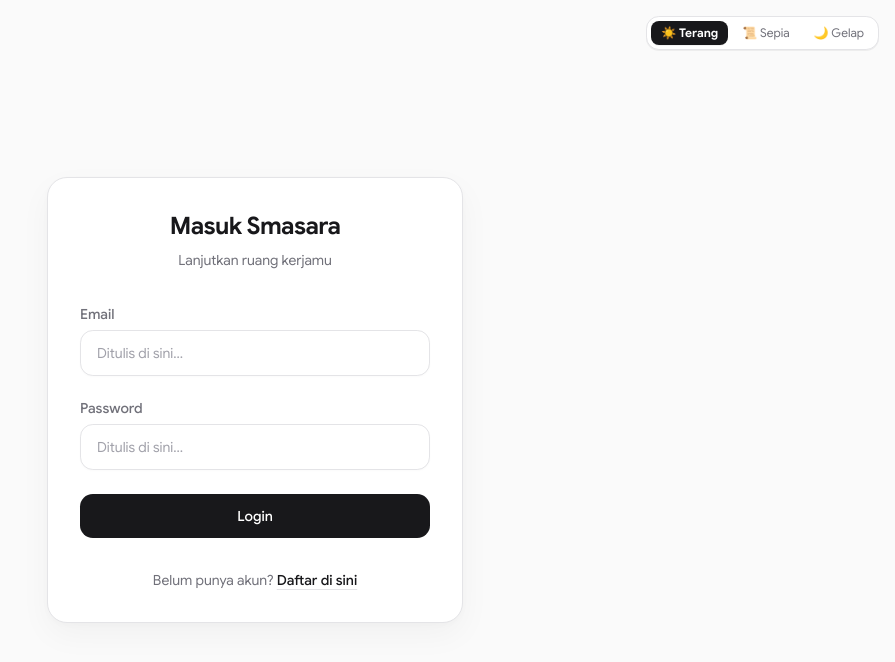
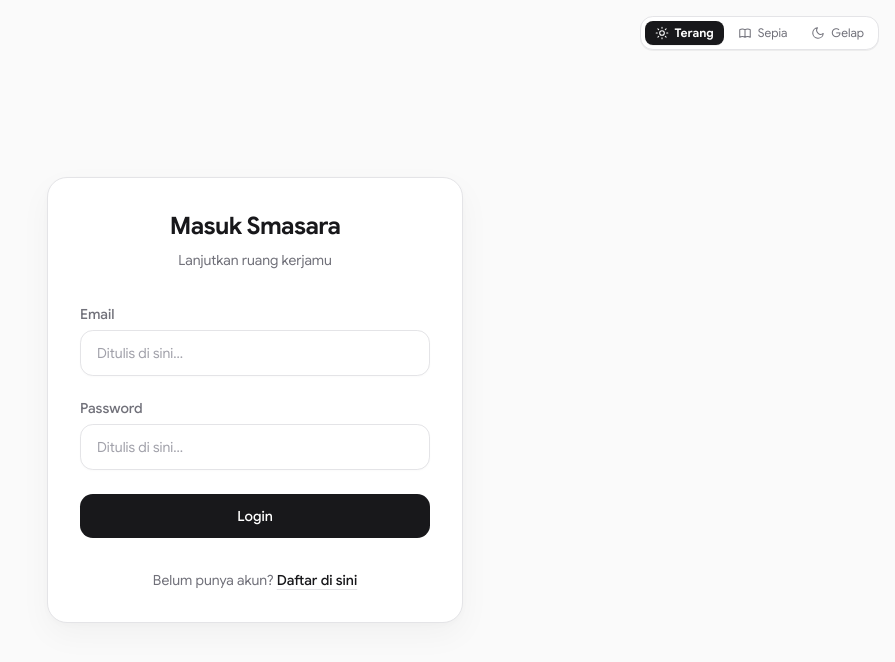
Before and after one commit to FajarrKurniawan9/smasara-workspace, a SvelteKit app in the folder frontend/: page /login in a window 1280 px wide. Shown: the top 662 px of the page, without its empty margins (385-1280 px from the left). Built offline with nearby package versions, Linux system fonts and the light colour scheme; no server answers.

Commit message:
feat(ui): replace emojis with minimalist svg icons and fix folder deletion state

```diff
--- a/frontend/src/lib/components/folder/FolderIndexView.svelte
+++ b/frontend/src/lib/components/folder/FolderIndexView.svelte
@@ -61,11 +61,13 @@
 	async function handleConfirmDeleteFolder() {
 		const wsId = workspaceStore.currentWorkspaceId;
 		if (!wsId || !folder) return;
+		const folderId = folder.id;
+		const folderName = folder.name;
 		try {
 			isDeletingFolder = true;
-			await folderStore.deleteFolder(wsId, folder.id);
-			toast.success(`Folder "${folder.name}" berhasil dihapus.`);
-			window.dispatchEvent(new CustomEvent('folderdeleted', { detail: { folderId: folder.id } }));
+			await folderStore.deleteFolder(wsId, folderId);
+			toast.success(`Folder "${folderName}" berhasil dihapus.`);
+			window.dispatchEvent(new CustomEvent('folderdeleted', { detail: { folderId } }));
 			isDeleteModalOpen = false;
 			folderStore.openDocumentEditor();
 		} catch (err: unknown) {
--- a/frontend/src/lib/components/folder/FolderTree.svelte
+++ b/frontend/src/lib/components/folder/FolderTree.svelte
@@ -42,12 +42,15 @@
 		const wsId = workspaceStore.currentWorkspaceId;
 		if (!wsId) return;
 
+		const targetFolderId = folderToDelete.id;
+		const targetFolderName = folderToDelete.name;
+
 		try {
 			isDeletingFolder = true;
-			await folderStore.deleteFolder(wsId, folderToDelete.id);
-			toast.success(`Folder "${folderToDelete.name}" berhasil dihapus.`);
+			await folderStore.deleteFolder(wsId, targetFolderId);
+			toast.success(`Folder "${targetFolderName}" berhasil dihapus.`);
 			window.dispatchEvent(
-				new CustomEvent('folderdeleted', { detail: { folderId: folderToDelete.id } })
+				new CustomEvent('folderdeleted', { detail: { folderId: targetFolderId } })
 			);
 			isDeleteModalOpen = false;
 			folderToDelete = null;
--- a/frontend/src/lib/components/graph/PublicGraphView.svelte
+++ b/frontend/src/lib/components/graph/PublicGraphView.svelte
@@ -518,10 +518,23 @@
 	<div
 		class="flex items-center justify-between border-t border-neutral-100 bg-white px-4 py-2 text-[11px] text-neutral-400"
 	>
-		<div class="flex items-center gap-3">
+		<div class="flex items-center gap-2">
+			<svg
+				class="h-3.5 w-3.5 shrink-0 text-amber-500"
+				fill="none"
+				viewBox="0 0 24 24"
+				stroke="currentColor"
+				stroke-width="1.75"
+			>
+				<path
+					stroke-linecap="round"
+					stroke-linejoin="round"
+					d="M9.663 17h4.673M12 3v1m6.364 1.636l-.707.707M21 12h-1M4 12H3m3.343-5.657l-.707-.707m2.828 9.9a5 5 0 117.072 0l-.548.547A3.374 3.374 0 0014 18.469V19a2 2 0 11-4 0v-.531c0-.895-.356-1.754-.988-2.386l-.548-.547z"
+				/>
+			</svg>
 			<span
-				>💡 <strong>Tips:</strong> Geser mouse untuk menggeser kanvas, gunakan roda mouse untuk zoom,
-				dan seret simpul untuk mengatur letak.</span
+				><strong>Tips:</strong> Geser mouse untuk menggeser kanvas, gunakan roda mouse untuk zoom, dan
+				seret simpul untuk mengatur letak.</span
 			>
 		</div>
 		<span>Max 100 Simpul</span>
--- a/frontend/src/lib/components/graph/WorkspaceGraphView.svelte
+++ b/frontend/src/lib/components/graph/WorkspaceGraphView.svelte
@@ -368,9 +368,24 @@
 		<!-- Left: Informasi Ringkas & Judul -->
 		<div class="flex items-center gap-2.5">
 			<span
-				class="flex h-7 w-7 items-center justify-center rounded-xl bg-emerald-500/10 text-sm font-bold text-emerald-600"
+				class="flex h-7 w-7 items-center justify-center rounded-xl bg-emerald-500/10 text-emerald-600"
 			>
-				🕸️
+				<svg
+					class="h-4 w-4"
+					fill="none"
+					viewBox="0 0 24 24"
+					stroke="currentColor"
+					stroke-width="1.75"
+				>
+					<circle cx="6" cy="6" r="2.5" />
+					<circle cx="18" cy="8" r="2.5" />
+					<circle cx="12" cy="18" r="2.5" />
+					<path
+						stroke-linecap="round"
+						stroke-linejoin="round"
+						d="M8.2 7.2l7.6 1.6M7.2 8.2l3.6 7.6M16.8 9.8l-3.6 6"
+					/>
+				</svg>
 			</span>
 			<div>
 				<h3 class="text-sm font-semibold tracking-tight text-[var(--text-primary)]">
@@ -491,7 +506,24 @@
 	<div class="relative flex-1 bg-[var(--bg-surface)]">
 		{#if graphData.nodes.length === 0}
 			<div class="flex h-full flex-col items-center justify-center p-8 text-center">
-				<div class="mb-3 rounded-2xl bg-[var(--bg-surface-subtle)] p-4 text-3xl">🕸️</div>
+				<div class="mb-3 rounded-2xl bg-[var(--bg-surface-subtle)] p-4 text-emerald-600">
+					<svg
+						class="h-8 w-8"
+						fill="none"
+						viewBox="0 0 24 24"
+						stroke="currentColor"
+						stroke-width="1.75"
+					>
+						<circle cx="6" cy="6" r="2.5" />
+						<circle cx="18" cy="8" r="2.5" />
+						<circle cx="12" cy="18" r="2.5" />
+						<path
+							stroke-linecap="round"
+							stroke-linejoin="round"
+							d="M8.2 7.2l7.6 1.6M7.2 8.2l3.6 7.6M16.8 9.8l-3.6 6"
+						/>
+					</svg>
+				</div>
 				<h4 class="text-sm font-semibold text-[var(--text-primary)]">
 					Belum Ada Catatan untuk Ditampilkan
 				</h4>
--- a/frontend/src/routes/(auth)/login/+page.svelte
+++ b/frontend/src/routes/(auth)/login/+page.svelte
@@ -53,35 +53,78 @@
 		<button
 			type="button"
 			onclick={() => themeStore.setMode('light')}
-			class="rounded-lg px-2.5 py-1 text-xs transition-colors {themeStore.mode === 'light'
+			class="flex items-center gap-1.5 rounded-lg px-2.5 py-1 text-xs transition-colors {themeStore.mode ===
+			'light'
 				? 'bg-[var(--text-primary)] text-[var(--bg-surface)] font-semibold shadow-2xs'
 				: 'text-[var(--text-secondary)] hover:text-[var(--text-primary)]'}"
 			title="Tema Terang (Light)"
 			aria-label="Mode Terang"
 		>
-			☀️ Terang
+			<svg
+				class="h-3.5 w-3.5"
+				fill="none"
+				viewBox="0 0 24 24"
+				stroke="currentColor"
+				stroke-width="1.75"
+			>
+				<circle cx="12" cy="12" r="4" stroke-linecap="round" stroke-linejoin="round" />
+				<path
+					stroke-linecap="round"
+					stroke-linejoin="round"
+					d="M12 2v2m0 16v2M4.93 4.93l1.41 1.41m11.32 11.32l1.41 1.41M2 12h2m16 0h2M6.34 17.66l-1.41 1.41M19.07 4.93l-1.41 1.41"
+				/>
+			</svg>
+			<span>Terang</span>
 		</button>
 		<button
 			type="button"
 			onclick={() => themeStore.setMode('normal')}
-			class="rounded-lg px-2.5 py-1 text-xs transition-colors {themeStore.mode === 'normal'
+			class="flex items-center gap-1.5 rounded-lg px-2.5 py-1 text-xs transition-colors {themeStore.mode ===
+			'normal'
 				? 'bg-[var(--text-primary)] text-[var(--bg-surface)] font-semibold shadow-2xs'
 				: 'text-[var(--text-secondary)] hover:text-[var(--text-primary)]'}"
 			title="Tema Sepia / Normal (Warm)"
 			aria-label="Mode Sepia Normal"
 		>
-			📜 Sepia
+			<svg
+				class="h-3.5 w-3.5"
+				fill="none"
+				viewBox="0 0 24 24"
+				stroke="currentColor"
+				stroke-width="1.75"
+			>
+				<path
+					stroke-linecap="round"
+					stroke-linejoin="round"
+					d="M12 6.253v13m0-13C10.832 5.477 9.246 5 7.5 5S4.168 5.477 3 6.253v13C4.168 18.477 5.754 18 7.5 18s3.332.477 4.5 1.253m0-13C13.168 5.477 14.754 5 16.5 5c1.747 0 3.332.477 4.5 1.253v13C19.832 18.477 18.247 18 16.5 18c-1.746 0-3.332.477-4.5 1.253"
+				/>
+			</svg>
+			<span>Sepia</span>
 		</button>
 		<button
 			type="button"
 			onclick={() => themeStore.setMode('dark')}
-			class="rounded-lg px-2.5 py-1 text-xs transition-colors {themeStore.mode === 'dark'
+			class="flex items-center gap-1.5 rounded-lg px-2.5 py-1 text-xs transition-colors {themeStore.mode ===
+			'dark'
 				? 'bg-[var(--text-primary)] text-[var(--bg-surface)] font-semibold shadow-2xs'
 				: 'text-[var(--text-secondary)] hover:text-[var(--text-primary)]'}"
 			title="Tema Gelap (Dark)"
 			aria-label="Mode Gelap"
 		>
-			🌙 Gelap
+			<svg
+				class="h-3.5 w-3.5"
+				fill="none"
+				viewBox="0 0 24 24"
+				stroke="currentColor"
+				stroke-width="1.75"
+			>
+				<path
+					stroke-linecap="round"
+					stroke-linejoin="round"
+					d="M21 12.79A9 9 0 1 1 11.21 3 7 7 0 0 0 21 12.79z"
+				/>
+			</svg>
+			<span>Gelap</span>
 		</button>
 	</div>
 
--- a/frontend/src/routes/(auth)/register/+page.svelte
+++ b/frontend/src/routes/(auth)/register/+page.svelte
@@ -43,35 +43,78 @@
 		<button
 			type="button"
 			onclick={() => themeStore.setMode('light')}
-			class="rounded-lg px-2.5 py-1 text-xs transition-colors {themeStore.mode === 'light'
+			class="flex items-center gap-1.5 rounded-lg px-2.5 py-1 text-xs transition-colors {themeStore.mode ===
+			'light'
 				? 'bg-[var(--text-primary)] text-[var(--bg-surface)] font-semibold shadow-2xs'
 				: 'text-[var(--text-secondary)] hover:text-[var(--text-primary)]'}"
 			title="Tema Terang (Light)"
 			aria-label="Mode Terang"
 		>
-			☀️ Terang
+			<svg
+				class="h-3.5 w-3.5"
+				fill="none"
+				viewBox="0 0 24 24"
+				stroke="currentColor"
+				stroke-width="1.75"
+			>
+				<circle cx="12" cy="12" r="4" stroke-linecap="round" stroke-linejoin="round" />
+				<path
+					stroke-linecap="round"
+					stroke-linejoin="round"
+					d="M12 2v2m0 16v2M4.93 4.93l1.41 1.41m11.32 11.32l1.41 1.41M2 12h2m16 0h2M6.34 17.66l-1.41 1.41M19.07 4.93l-1.41 1.41"
+				/>
+			</svg>
+			<span>Terang</span>
 		</button>
 		<button
 			type="button"
 			onclick={() => themeStore.setMode('normal')}
-			class="rounded-lg px-2.5 py-1 text-xs transition-colors {themeStore.mode === 'normal'
+			class="flex items-center gap-1.5 rounded-lg px-2.5 py-1 text-xs transition-colors {themeStore.mode ===
+			'normal'
 				? 'bg-[var(--text-primary)] text-[var(--bg-surface)] font-semibold shadow-2xs'
 				: 'text-[var(--text-secondary)] hover:text-[var(--text-primary)]'}"
 			title="Tema Sepia / Normal (Warm)"
 			aria-label="Mode Sepia Normal"
 		>
-			📜 Sepia
+			<svg
+				class="h-3.5 w-3.5"
+				fill="none"
+				viewBox="0 0 24 24"
+				stroke="currentColor"
+				stroke-width="1.75"
+			>
+				<path
+					stroke-linecap="round"
+					stroke-linejoin="round"
+					d="M12 6.253v13m0-13C10.832 5.477 9.246 5 7.5 5S4.168 5.477 3 6.253v13C4.168 18.477 5.754 18 7.5 18s3.332.477 4.5 1.253m0-13C13.168 5.477 14.754 5 16.5 5c1.747 0 3.332.477 4.5 1.253v13C19.832 18.477 18.247 18 16.5 18c-1.746 0-3.332.477-4.5 1.253"
+				/>
+			</svg>
+			<span>Sepia</span>
 		</button>
 		<button
 			type="button"
 			onclick={() => themeStore.setMode('dark')}
-			class="rounded-lg px-2.5 py-1 text-xs transition-colors {themeStore.mode === 'dark'
+			class="flex items-center gap-1.5 rounded-lg px-2.5 py-1 text-xs transition-colors {themeStore.mode ===
+			'dark'
 				? 'bg-[var(--text-primary)] text-[var(--bg-surface)] font-semibold shadow-2xs'
 				: 'text-[var(--text-secondary)] hover:text-[var(--text-primary)]'}"
 			title="Tema Gelap (Dark)"
 			aria-label="Mode Gelap"
 		>
-			🌙 Gelap
+			<svg
+				class="h-3.5 w-3.5"
+				fill="none"
+				viewBox="0 0 24 24"
+				stroke="currentColor"
+				stroke-width="1.75"
+			>
+				<path
+					stroke-linecap="round"
+					stroke-linejoin="round"
+					d="M21 12.79A9 9 0 1 1 11.21 3 7 7 0 0 0 21 12.79z"
+				/>
+			</svg>
+			<span>Gelap</span>
 		</button>
 	</div>
 
```
